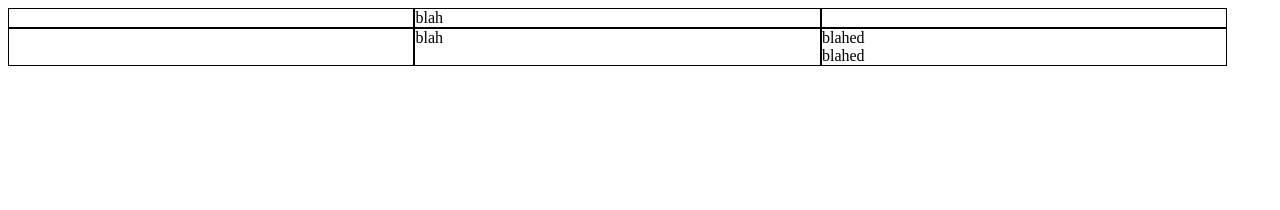
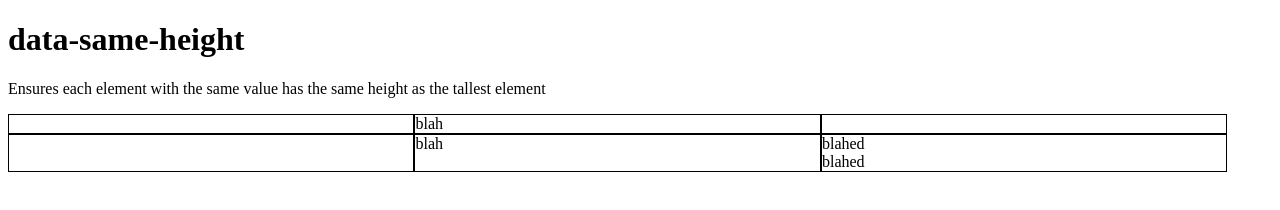
Before and after one commit to bvfbarten/jquery-helpers, a plain HTML site: page index.html in a window 1280 px wide. Drawn offline with Linux system fonts and the light colour scheme.

Commit message:
updates for readability

```diff
--- a/index.html
+++ b/index.html
@@ -18,7 +18,9 @@
         </style>
     </head>
     <body><script src="./dist/jquery-3.3.1.js"></script>
-    <body><script src="./dist/jquery-helpers.js"></script>
+    <script src="./dist/jquery-helpers.js"></script>
+        <h1>data-same-height</h1>
+        <p>Ensures each element with the same value has the same height as the tallest element</p>
         <div class="row">
             <div class="split border" data-same-height="group-1"></div>
             <div class="split border" data-same-height="group-1">blah</div>
```
